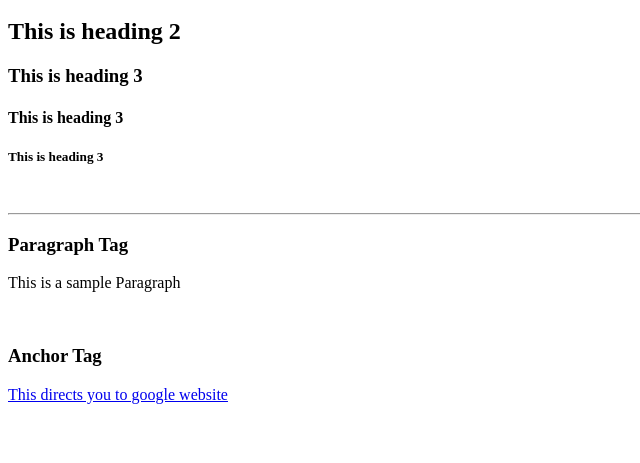
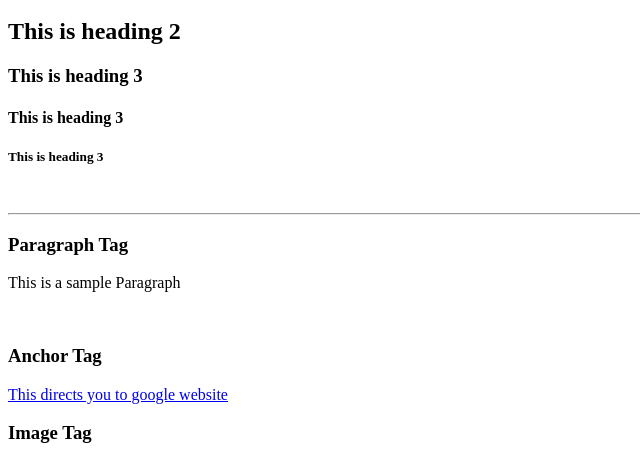
Before and after one commit to Spido7/firstsite, a plain HTML site: page index.html in a window 1280 px wide. Shown: the part 679-1142 px from the top of the page, without its empty margins (0-640 px from the left). Before the commit the page ends 1091 px from the top, so only its background shows below. Drawn offline with Linux system fonts and the light colour scheme.

Commit message:
learned how to add to git hub from vs code

```diff
--- a/index.html
+++ b/index.html
@@ -46,7 +46,8 @@
      <p>This is a sample Paragraph</p>
      <br>
      <h3>Anchor Tag</h3>
-     <a href="https://google.com">This directs you to google website</a>
+     <a href="https://google.com">This directs you to google website</a><br>
+     <h3>Image Tag</h3>
 
 </main>
 </body>
```
Also changed, not shown: hello.html (added).
